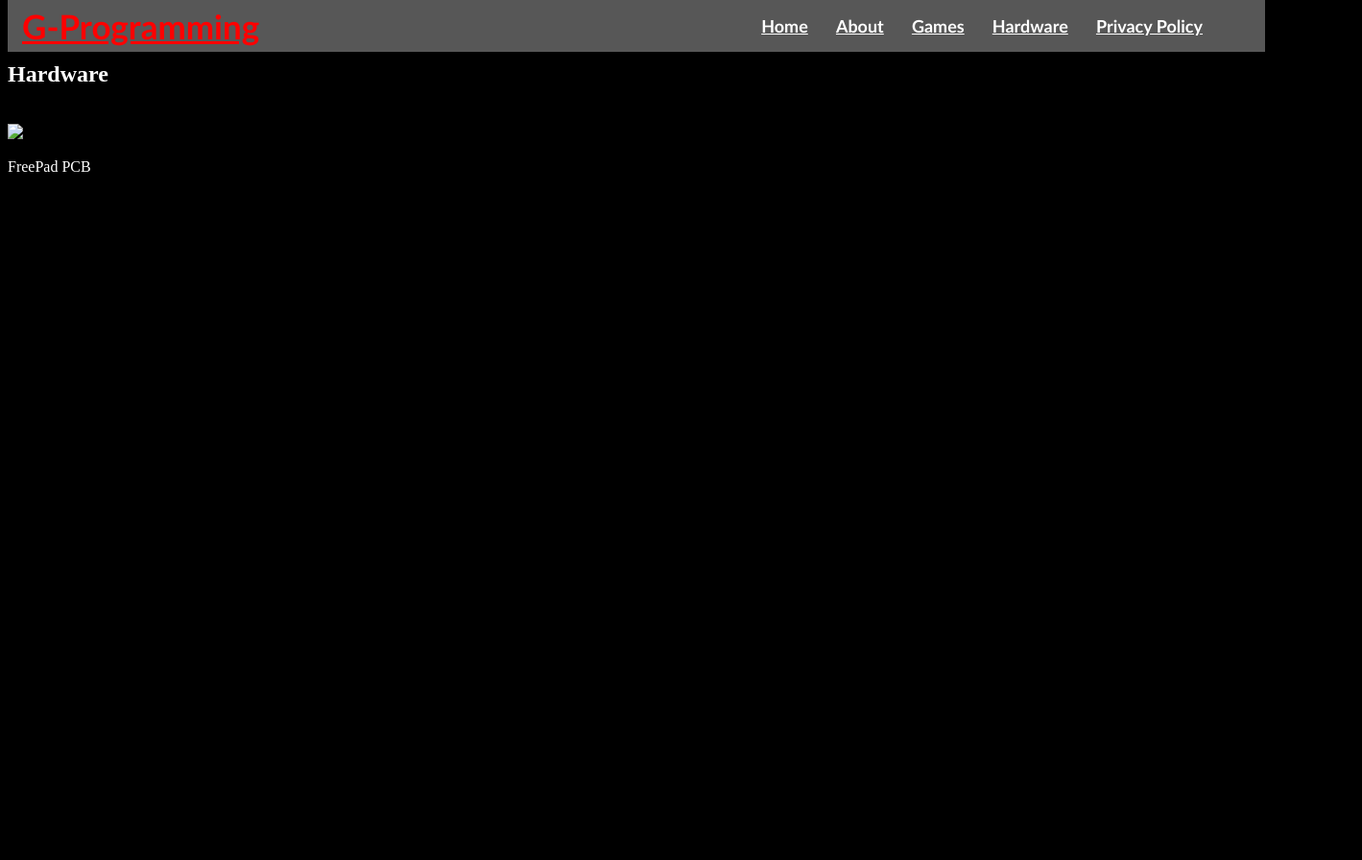
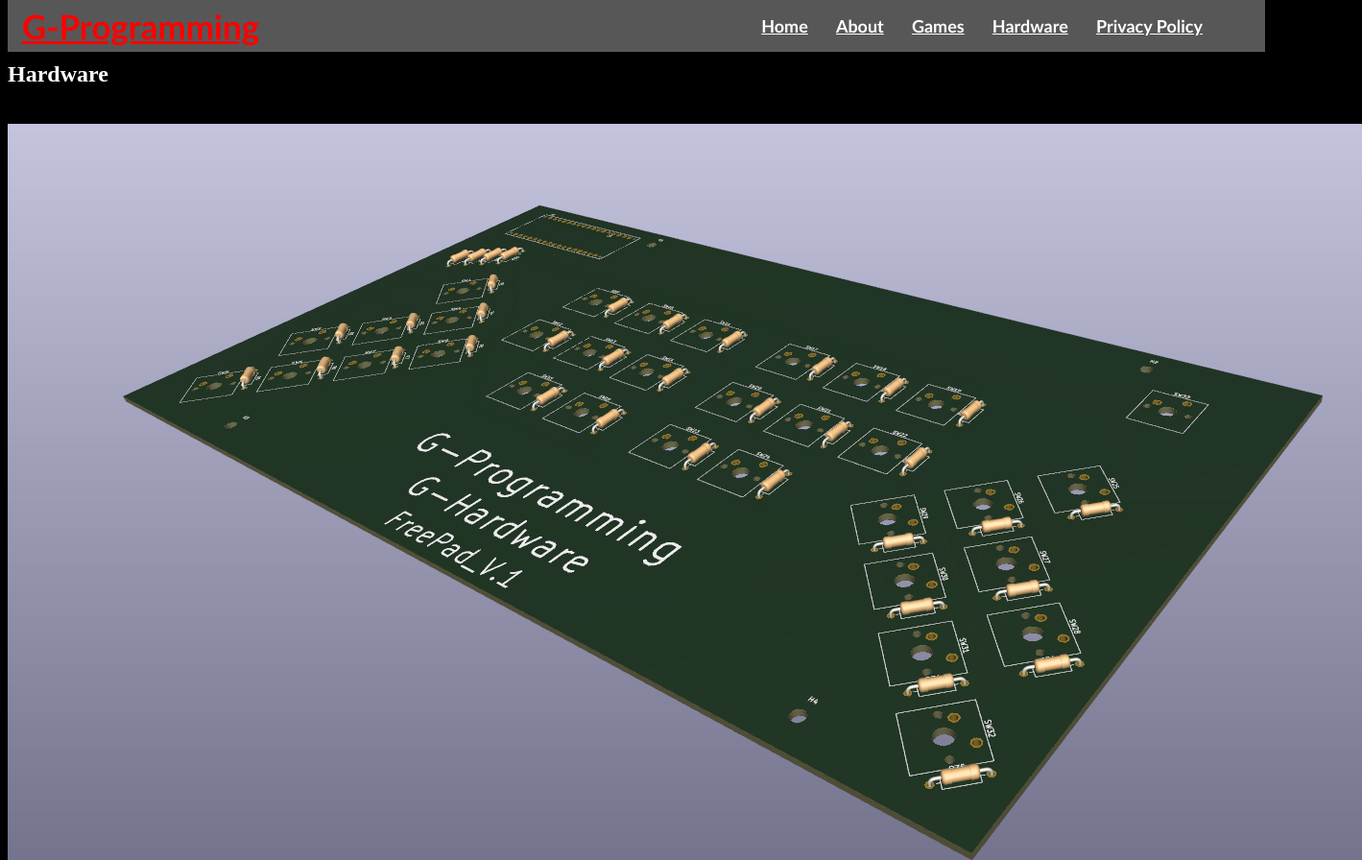
Before and after one commit to gg265yt/mywebsite, a plain HTML site: page hardware.html in a window 1280 px wide. Shown: the top 896 px of the page at 96% size, 1419 px wide, since content can reach past the window. Before the commit the page ends 800 px from the top, so only its background shows below. Drawn offline with Linux system fonts and the light colour scheme.

Commit message:
Update hardware.html

```diff
--- a/hardware.html
+++ b/hardware.html
@@ -22,7 +22,7 @@
         <br>
         <h2>Hardware</h2>
         <br>
-        <img src="freepad_pcb_image.png">
+        <img src="images/freepad_pcb_image.png">
         <p>FreePad PCB</p>
     </body>
 </html>
```
